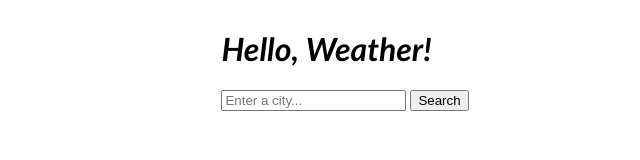
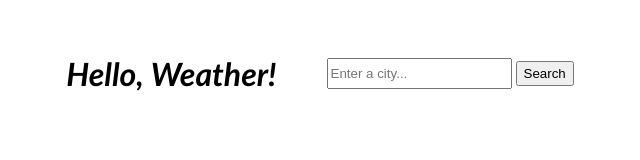
Before and after one commit to pinkx-xlink/weather-app, a plain HTML site: page index.html in a window 1280 px wide. Shown: the whole page, without its empty margins (295-935 px from the left). Drawn offline with Linux system fonts and the light colour scheme.

Commit message:
Stylize header; add margins and create div classes to apply flex to

```diff
--- a/index.html
+++ b/index.html
@@ -9,8 +9,11 @@
 <body>
     <div class="header">
         <h1>Hello, Weather!</h1>
-        <input type="text" placeholder="Enter a city...">
-        <button type="submit" value="find">Search</button>
+        <div class="search">
+            <input type="text" id="searchbar" placeholder="Enter a city...">
+            <button type="submit" value="find">Search</button>
+        </div>
+
     </div>
 
 </body>
--- a/style.css
+++ b/style.css
@@ -1,8 +1,21 @@
 body {
     display: flex;
     justify-content: center;
+}
+.header {
+    display: flex;
+    align-items: center;
 }
 h1 {
     font-family: 'Trebuchet MS', 'Lucida Sans Unicode', 'Lucida Grande', 'Lucida Sans', Arial, sans-serif;
     font-style: italic;
 }
+.search {
+    margin: 50px;
+}
+#searchbar {
+    height: 25px;
+}
+button {
+    height: 25px;
+}
```
